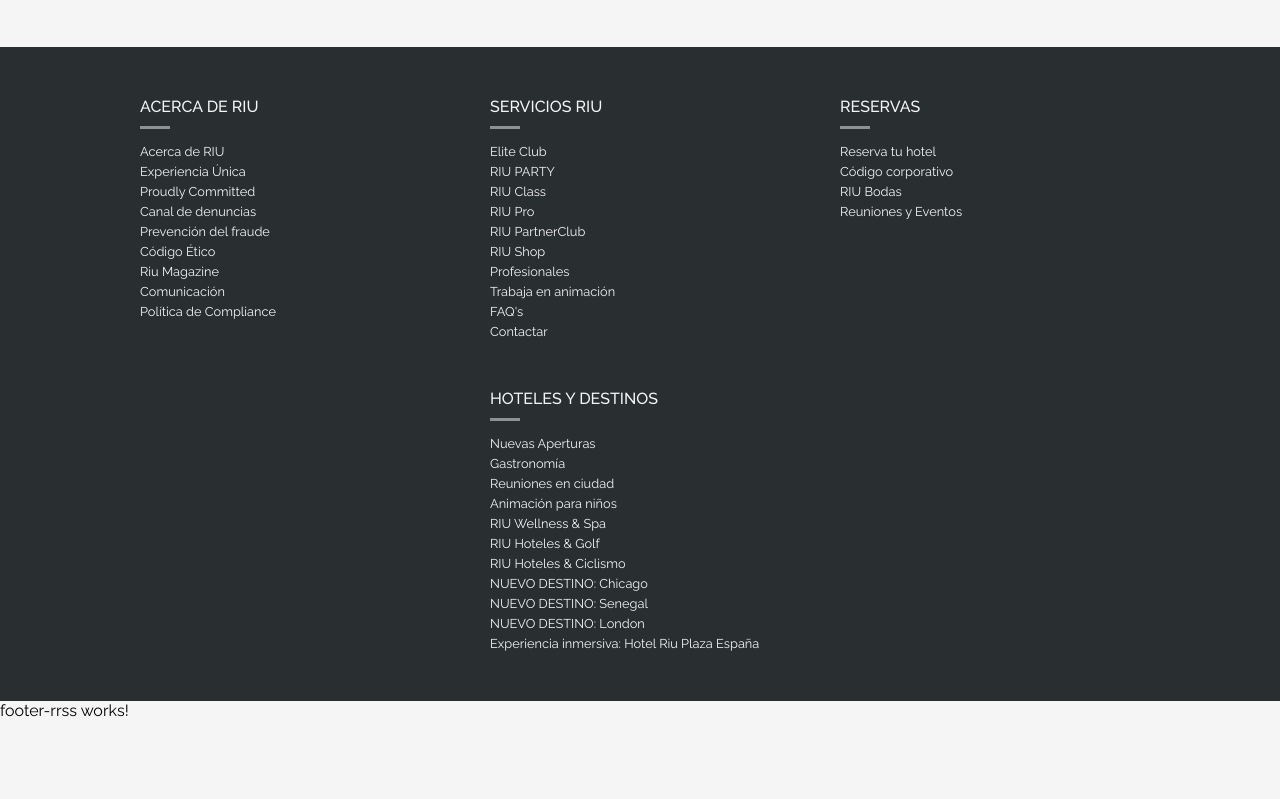
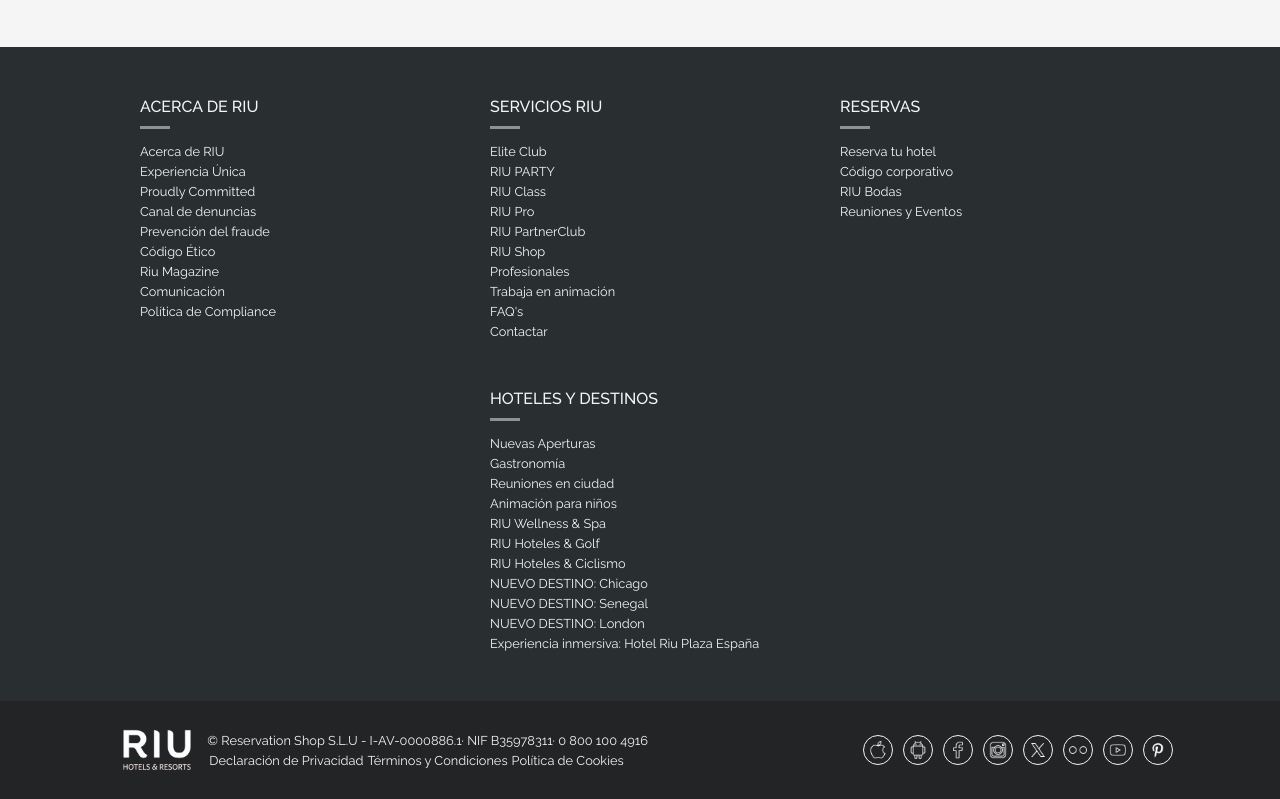
Before and after one commit to JCBalabuch/RiuHotels, an Angular app: page / in a window 1280 px wide. Shown: the part 2486-3285 px from the top of the page. Before the commit the page ends 3206 px from the top, so only its background shows below. Built offline with nearby package versions, Linux system fonts and the light colour scheme.

Commit message:
FEAT: footer-rrss

```diff
--- a/src/app/core/footer/footer-rrss/footer-rrss.component.html
+++ b/src/app/core/footer/footer-rrss/footer-rrss.component.html
@@ -1 +1,58 @@
-<p>footer-rrss works!</p>
+<div class="final-footer">
+  <div class="copyright-footer">
+    <img src="./logos/RiuHotel.png" alt="" />
+    <div>
+      <p>
+        © Reservation Shop S.L.U - I-AV-0000886.1· NIF B35978311· 0 800 100
+        4916
+      </p>
+      <div class="terms">
+        <a href="">Declaración de Privacidad</a>
+        <a href="">Términos y Condiciones</a>
+        <a href="">Política de Cookies</a>
+      </div>
+    </div>
+  </div>
+  <div class="rrss-links-footer">
+    <div>
+      <a href="https://apps.apple.com/es/app/riu-hotels-resorts/id725472344">
+        <img src="./icons/apple.png" alt="Apple Logo" />
+      </a>
+    </div>
+    <div>
+      <a href="https://play.google.com/store/apps/details?id=com.riu">
+        <img src="./icons/android.png" alt="Android Logo" />
+      </a>
+    </div>
+    <div>
+      <a href="https://www.facebook.com/Riuhoteles">
+        <img src="./icons/facebook.png" alt="Facebook Logo" />
+      </a>
+    </div>
+    <div>
+      <a href="https://instagram.com/riuhotels">
+        <img src="./icons/instagram.png" alt="Instagram Logo" />
+      </a>
+    </div>
+    <div>
+      <a href="https://twitter.com/RiuHoteles">
+        <img src="./icons/x.png" alt="X Logo" />
+      </a>
+    </div>
+    <div>
+      <a href="https://www.flickr.com/photos/riuhotels/">
+        <img src="./icons/flickr.png" alt="Flickr Logo" />
+      </a>
+    </div>
+    <div>
+      <a href="https://www.youtube.com/c/riuhotels">
+        <img src="./icons/youtube.png" alt="Youtube Logo" />
+      </a>
+    </div>
+    <div>
+      <a href="https://pinterest.com/riuhotels">
+        <img src="./icons/pinterest.png" alt="Pinterest Logo" />
+      </a>
+    </div>
+  </div>
+</div>
--- a/src/app/core/footer/footer-rrss/footer-rrss.component.scss
+++ b/src/app/core/footer/footer-rrss/footer-rrss.component.scss
@@ -0,0 +1,64 @@
+.final-footer {
+    width: 100%;
+    height: auto;
+    display: flex;
+    flex-wrap: wrap;
+    justify-content: space-around;
+    align-items: center;
+    background-color: var(--grey3-bgcolor);
+    padding: 20px 0;
+
+    .copyright-footer {
+        display: flex;
+        flex-wrap: wrap;
+        justify-content: center;
+        align-items: center;
+        color: var(--secondary-color);
+        font-size: 0.8rem;
+
+        img {
+            width: 100px;
+            height: auto;
+            padding: 5px;
+        }
+
+        > div {
+            display: flex;
+            flex-direction: column;
+            gap: 5px;
+        }
+
+        a {
+            padding: 0 2px;
+        }
+        a:hover {
+            text-decoration-color: var(--main-bgcolor);
+            text-decoration-style: solid;
+            text-decoration: underline;
+        }
+    }
+
+    .rrss-links-footer {
+        display: flex;
+        gap: 10px;
+        div {
+            width: 30px;
+            height: 30px;
+            border: 1px solid var(--main-bgcolor);
+            border-radius: 50%;
+
+            img {
+                width: 100%;
+                height: 100%;
+                padding: 5px;
+            }
+        }
+    }
+
+    @media (max-width: 500px) {
+        .copyright-footer {
+            width: 300px;
+            padding: 20px;
+        }
+    }
+}
--- a/src/app/core/footer/footer-rrss/footer-rrss.component.ts
+++ b/src/app/core/footer/footer-rrss/footer-rrss.component.ts
@@ -1,9 +1,10 @@
+import { CommonModule } from '@angular/common';
 import { Component } from '@angular/core';
 
 @Component({
   selector: 'app-footer-rrss',
   standalone: true,
-  imports: [],
+  imports: [CommonModule],
   templateUrl: './footer-rrss.component.html',
   styleUrl: './footer-rrss.component.scss'
 })
```
